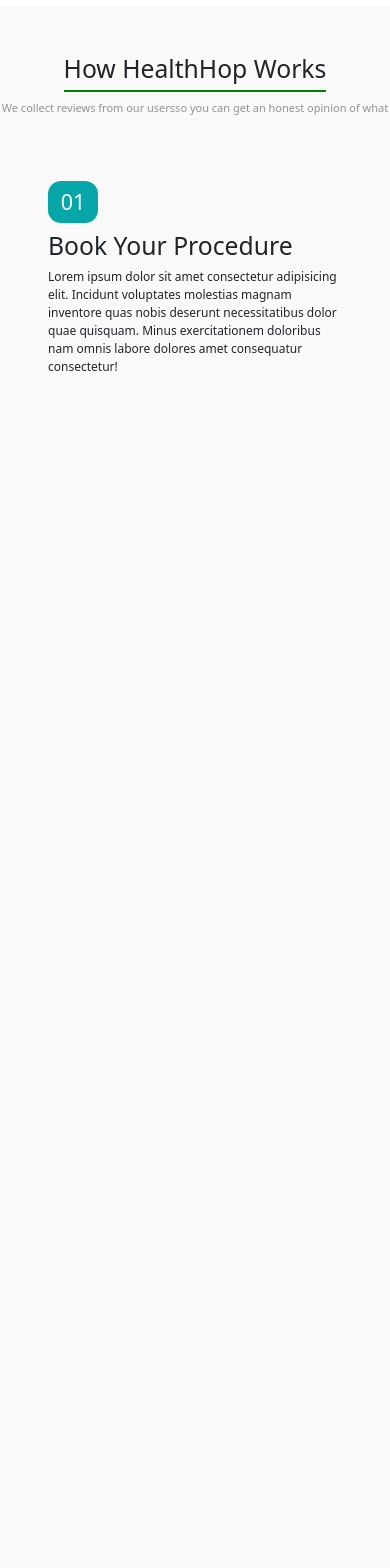
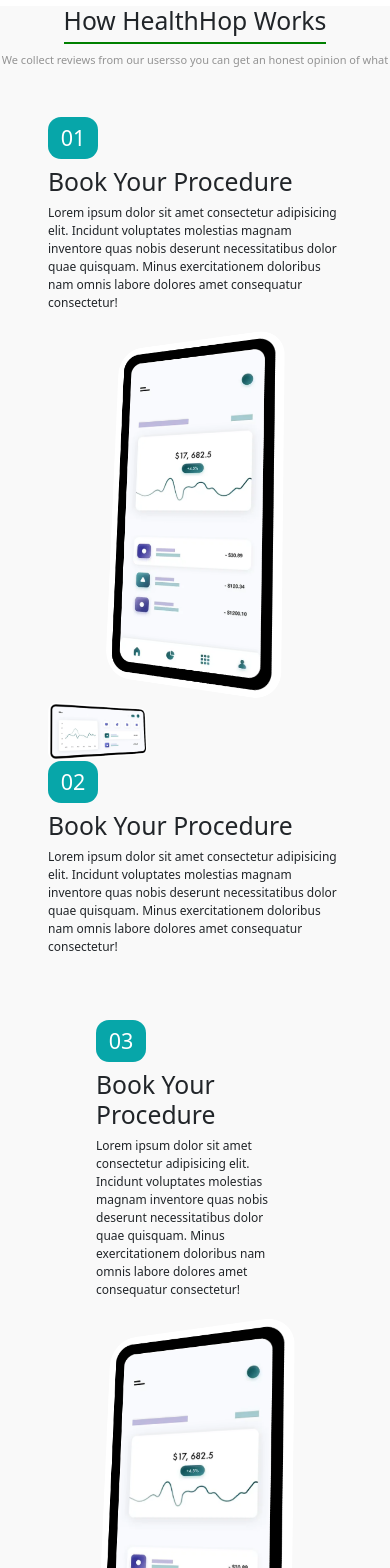
Before and after one commit to soniaFarhan/healthhop, a React (Create React App) app: page / in a window 390 px wide. Shown: the part 5100-6668 px from the top of the page. Built offline with nearby package versions, Linux system fonts and the light colour scheme.

Commit message:
landing page set

```diff
--- a/package.json
+++ b/package.json
@@ -20,7 +20,7 @@
     "@testing-library/user-event": "^13.5.0",
     "apisauce": "^2.1.6",
     "axios": "^1.3.4",
-    "bootstrap": "^5.3.1",
+    "bootstrap": "^5.3.2",
     "bootstrap-icons": "^1.10.3",
     "draft-js": "^0.11.7",
     "draftjs-to-html": "^0.9.1",
@@ -31,7 +31,7 @@
     "moment": "^2.29.4",
     "papaparse": "^5.4.1",
     "react": "^18.2.0",
-    "react-bootstrap": "^2.7.2",
+    "react-bootstrap": "^2.8.0",
     "react-device-detect": "^2.2.3",
     "react-dom": "^18.2.0",
     "react-draft-wysiwyg": "^1.15.0",
--- a/src/App.js
+++ b/src/App.js
@@ -12,7 +12,9 @@
       <Route element={<Layout/>}>
         <Route path='/' element={<Home/>}/>
         <Route path='/contact-us' element={<ContactUs/>} />
+
       </Route>
+
     </Routes>
 
 
--- a/src/components/Layout.jsx
+++ b/src/components/Layout.jsx
@@ -15,9 +15,30 @@
 import { useEffect } from "react";
 import LoginIcon from '@mui/icons-material/Login';
 import MedicalServicesIcon from '@mui/icons-material/MedicalServices';
+
 import { Navbar } from "./Navbar";
+import Popup from "./Popup";
+import Popup2 from "./Popup2";
+
+
 
 export const Layout = () => {
+
+  // const [isHovered, setIsHovered] = useState(false);
+  // const [showLinks, setShowLinks] = useState(false);
+
+  // const handleLinkHover = () => {
+  //   setIsHovered(true);
+  //   setShowLinks(true);
+  // };
+  // const handleLinkLeave = () => {
+  //   setIsHovered(false);
+  //   // You may want to add a delay here to give the user a chance to move their cursor to the list
+  //   setTimeout(() => {
+  //     setShowLinks(false);
+  //   }, 20000); // Adjust the delay as needed
+  // };
+
   return (
     <div className="layout">
 
@@ -77,21 +98,29 @@
             to="/profession"
             title="Healthcare"
             style={{ fontSize: '16px' }}
+            // onMouseEnter={handleLinkHover}
+            // onMouseLeave={handleLinkLeave}
           >
             Blogs
           </NavLink>
+          {/* {isHovered && showLinks && (
+        <div>
+          <ul>
+            <li><a href="#">Link 1</a></li>
+            <li><a href="#">Link 2</a></li>
+            <li><a href="#">Link 3</a></li>
+
+          </ul>
+        </div>
+      )} */}
         </li>
+
       </ul>
       <div className="row justify-content-end mx-1">
         <div className="col-lg-12 d-flex justify-content-between align-items-center mb-3 mb-lg-0 text-white gap-2">
-          <button className="btn btn_light rounded-pill">
-            <MedicalServicesIcon />
-            Medical Provider
-          </button>
-          <button className="btn btn_light rounded-pill">
-            <LoginIcon />
-            Patient login
-          </button>
+
+        <Popup/>
+       <Popup2/>
         </div>
       </div>
     </div>
--- /dev/null
+++ b/src/components/Popup.jsx
@@ -0,0 +1,54 @@
+import { MedicalServices } from '@mui/icons-material';
+import React from 'react';
+import Button from 'react-bootstrap/Button';
+
+import Modal from 'react-bootstrap/Modal';
+
+function MyVerticallyCenteredModal(props) {
+  return (
+    <Modal
+      {...props}
+      size="lg"
+      aria-labelledby="contained-modal-title-vcenter"
+      centered
+    >
+      <Modal.Header closeButton>
+        <Modal.Title id="contained-modal-title-vcenter">
+          Modal heading
+        </Modal.Title>
+      </Modal.Header>
+      <Modal.Body>
+        <h4>Centered Modal</h4>
+        <p>
+          Cras mattis consectetur purus sit amet fermentum. Cras justo odio,
+          dapibus ac facilisis in, egestas eget quam. Morbi leo risus, porta ac
+          consectetur ac, vestibulum at eros.
+        </p>
+      </Modal.Body>
+      <Modal.Footer>
+        <Button onClick={props.onHide}>Close</Button>
+      </Modal.Footer>
+    </Modal>
+  );
+}
+
+function Popup () {
+  const [modalShow, setModalShow] = React.useState(false);
+
+  return (
+    <>
+
+      <button onClick={() => setModalShow(true)} className="btn btn_light rounded-pill">
+            <MedicalServices />
+            Medical Provider
+          </button>
+
+      <MyVerticallyCenteredModal
+        show={modalShow}
+        onHide={() => setModalShow(false)}
+      />
+    </>
+  );
+}
+
+export default Popup
--- /dev/null
+++ b/src/components/Popup2.jsx
@@ -0,0 +1,54 @@
+import { Login, MedicalServices } from '@mui/icons-material';
+import React from 'react';
+import Button from 'react-bootstrap/Button';
+
+import Modal from 'react-bootstrap/Modal';
+
+function MyVerticallyCenteredModal(props) {
+  return (
+    <Modal
+      {...props}
+      size="lg"
+      aria-labelledby="contained-modal-title-vcenter"
+      centered
+    >
+      <Modal.Header closeButton>
+        <Modal.Title id="contained-modal-title-vcenter">
+          Modal heading
+        </Modal.Title>
+      </Modal.Header>
+      <Modal.Body>
+        <h4>Centered Modal</h4>
+        <p>
+          Cras mattis consectetur purus sit amet fermentum. Cras justo odio,
+          dapibus ac facilisis in, egestas eget quam. Morbi leo risus, porta ac
+          consectetur ac, vestibulum at eros.
+        </p>
+      </Modal.Body>
+      <Modal.Footer>
+        <Button onClick={props.onHide}>Close</Button>
+      </Modal.Footer>
+    </Modal>
+  );
+}
+
+function Popup2 () {
+  const [modalShow, setModalShow] = React.useState(false);
+
+  return (
+    <>
+
+   <button onClick={() => setModalShow(true)} className="btn btn_light rounded-pill">
+            <Login />
+            Patient login
+          </button>
+
+      <MyVerticallyCenteredModal
+        show={modalShow}
+        onHide={() => setModalShow(false)}
+      />
+    </>
+  );
+}
+
+export default Popup2
--- a/src/pages/Home.jsx
+++ b/src/pages/Home.jsx
@@ -7,8 +7,8 @@
 import Typography from "@mui/material/Typography";
 import Box from "@mui/material/Box";
 import Slider from "@mui/material/Slider";
-import { Avatar, Container, Grid, Paper } from "@mui/material";
-import { MedicalServicesOutlined } from "@mui/icons-material";
+import { Avatar, ButtonBase, ButtonGroup, Container, Grid, Paper, TextField } from "@mui/material";
+import { MedicalServicesOutlined, TextFields } from "@mui/icons-material";
 import { Link } from "react-router-dom";
 
 export const Home = () => {
@@ -443,10 +443,10 @@
         </Box>
       </section>
 
-      <section className="mx-md-5" style={{height:"2200px"}}>
-        <div className="mx-md-5 "  style={{height:"2000px"}}>
+      <section className="mx-lg-5" >
+        <div className="mx-lg-5 "  >
           <div className="bg1 ">
-            <div className="d-flex justify-content-center mt-md-5  pt-5 ">
+            <div className="d-flex justify-content-center mt-lg-5  pt-lg-5 ">
               <h2
                 style={{
                   borderBottom: "2px solid green",
@@ -468,8 +468,11 @@
               <p></p>
             </div>
 
-            <div className=" m-md-5">
-              <div className=" d-flex p-5 mx-md-5">
+
+
+
+            <div className=" m-5">
+              <div className=" d-md-flex p-lg-5 mx-lg-5">
                 <div className="col-md-7 p-0">
                   <div
                     className=""
@@ -493,8 +496,132 @@
                   </p>
                 </div>
 
-                <div className="col-md-5"></div>
+                <div className="col-lg-5">
+            <div className="mx-auto d-flex justify-content-center" >
+
+                    <img
+                        className="mx-auto"
+                        src={require("../../src/assets/Image 4.png")}
+                        alt="Card image"
+                        style={{ width: "180px",  }}
+                      />
+            </div>
+                </div>
               </div>
+              <div className=" d-md-flex p-lg-5 mx-lg-5">
+
+
+                <div className="col-md-5">
+
+
+                    <img
+                        className="mx-auto"
+                        src={require("../../src/assets/Image 5.png")}
+                        alt="Card image"
+                        width={"100vw"}
+                      />
+
+                </div>
+
+
+                <div className="col-md-7 p-0">
+                  <div
+                    className=""
+                    style={{
+                      backgroundColor: "#07A6A9",
+                      width: "50px",
+                      borderRadius: "13px",
+                    }}
+                  >
+                    <h4 className="p-2 text-center" style={{ color: "white" }}>
+                      02
+                    </h4>
+                  </div>
+                  <h2>Book Your Procedure</h2>
+                  <p className="" style={{ fontSize: "12px" }}>
+                    Lorem ipsum dolor sit amet consectetur adipisicing elit.
+                    Incidunt voluptates molestias magnam inventore quas nobis
+                    deserunt necessitatibus dolor quae quisquam. Minus
+                    exercitationem doloribus nam omnis labore dolores amet
+                    consequatur consectetur!
+                  </p>
+                </div>
+              </div>
+              <div className=" d-md-flex p-5 mx-md-5">
+                <div className="col-md-7 p-0">
+                  <div
+                    className=""
+                    style={{
+                      backgroundColor: "#07A6A9",
+                      width: "50px",
+                      borderRadius: "13px",
+                    }}
+                  >
+                    <h4 className="p-2 text-center" style={{ color: "white" }}>
+                      03
+                    </h4>
+                  </div>
+                  <h2>Book Your Procedure</h2>
+                  <p className="" style={{ fontSize: "12px" }}>
+                    Lorem ipsum dolor sit amet consectetur adipisicing elit.
+                    Incidunt voluptates molestias magnam inventore quas nobis
+                    deserunt necessitatibus dolor quae quisquam. Minus
+                    exercitationem doloribus nam omnis labore dolores amet
+                    consequatur consectetur!
+                  </p>
+                </div>
+
+                <div className="col-md-5">
+            <div className="mx-auto d-flex justify-content-center">
+
+                    <img
+                        className="mx-auto"
+                        src={require("../../src/assets/Image 4.png")}
+                        alt="Card image"
+                        style={{ width: "200px",  }}
+                      />
+            </div>
+                </div>
+              </div>
+              <div className=" d-md-flex p-5 mx-md-5">
+
+
+<div className="col-md-5">
+<div className="mx-auto d-flex justify-content-center">
+
+    <img
+        className="mx-auto"
+        src={require("../../src/assets/Image 5.png")}
+        alt="Card image"
+        style={{ width: "370px",  }}
+      />
+</div>
+</div>
+
+
+<div className="col-md-7 p-0">
+  <div
+    className=""
+    style={{
+      backgroundColor: "#07A6A9",
+      width: "50px",
+      borderRadius: "13px",
+    }}
+  >
+    <h4 className="p-2 text-center" style={{ color: "white" }}>
+      04
+    </h4>
+  </div>
+  <h2>Book Your Procedure</h2>
+  <p className="" style={{ fontSize: "12px" }}>
+    Lorem ipsum dolor sit amet consectetur adipisicing elit.
+    Incidunt voluptates molestias magnam inventore quas nobis
+    deserunt necessitatibus dolor quae quisquam. Minus
+    exercitationem doloribus nam omnis labore dolores amet
+    consequatur consectetur!
+  </p>
+</div>
+</div>
             </div>
           </div>
         </div>
@@ -518,21 +645,26 @@
         <Box>
           <Container>
             <Grid
-              className=" mx-auto"
+              className=" mx-auto px-md-5"
               container
               spacing={3}
               alignItems={"center"}
             >
               {card.map((e, index) => (
+
+
                 <Grid  component={Paper} className="mx-auto my-5 p-0" item key={index}>
                   <div
                     className=" my-4"
                     style={{
 
 
-                      width: "300px",
+
+
                       borderRadius: "10px",
                       color: "#939393",
+                     width:"300px",
+                     height:"210px"
                     }}
                   >
                     <div className="    ">
@@ -599,6 +731,62 @@
           </div>
         </div>
       </section>
+      <section className="">
+
+        <div className="container">
+          <div className="mx-md-5 "  >
+            <div className="p-3 ">
+            <div className="d-flex justify-content-center  py-5">
+          <h3
+            style={{
+              borderBottom: "2px solid green",
+              display: "inline-block",
+              paddingBottom: "7px",
+
+            }}
+          >
+           About HealthHop
+          </h3>
+        </div>
+
+              <Box  component={Paper}
+                className=" px-md-5 mb-5 "
+                style={{ paddingBottom: "20px", paddingTop: "50px" }}
+              >
+
+                <div className=" mx-3">
+                <div className=" d-md-flex">
+
+<div className="my-2 me-md-1" style={{width:"100%"}}>
+<TextField id="outlined-basic" label="Frist Name" variant="outlined"  style={{width:"100%"}}/>
+</div>
+<div className="my-2 ms-md-1" style={{width:"100%"}}>
+<TextField id="outlined-basic" label="Last Name" variant="outlined"  style={{width:"100%"}}/>
+</div>
+
+
+</div>
+<div className="my-2" style={{width:"100%"}}><TextField id="outlined-basic" label="Email" variant="outlined"  style={{width:"100%"}}/></div>
+
+
+<div className="my-2" style={{width:"100%"}}>
+<div class="form-group">
+
+      <textarea class="form-control" id="exampleFormControlTextarea1" placeholder="Message" rows="5"></textarea>
+</div>
+</div>
+
+<div className="pt-5">
+
+<Button style={{backgroundColor:"#07A6A9",color:"white",padding:"16px 80px",fontSize:"10px"}}>Submmit</Button>
+</div>
+                </div>
+
+              </Box>
+            </div>
+          </div>
+        </div>
+      </section>
 
 
 
```
Also changed, not shown: 1 other file (tests, documents, lock files or other folders).
